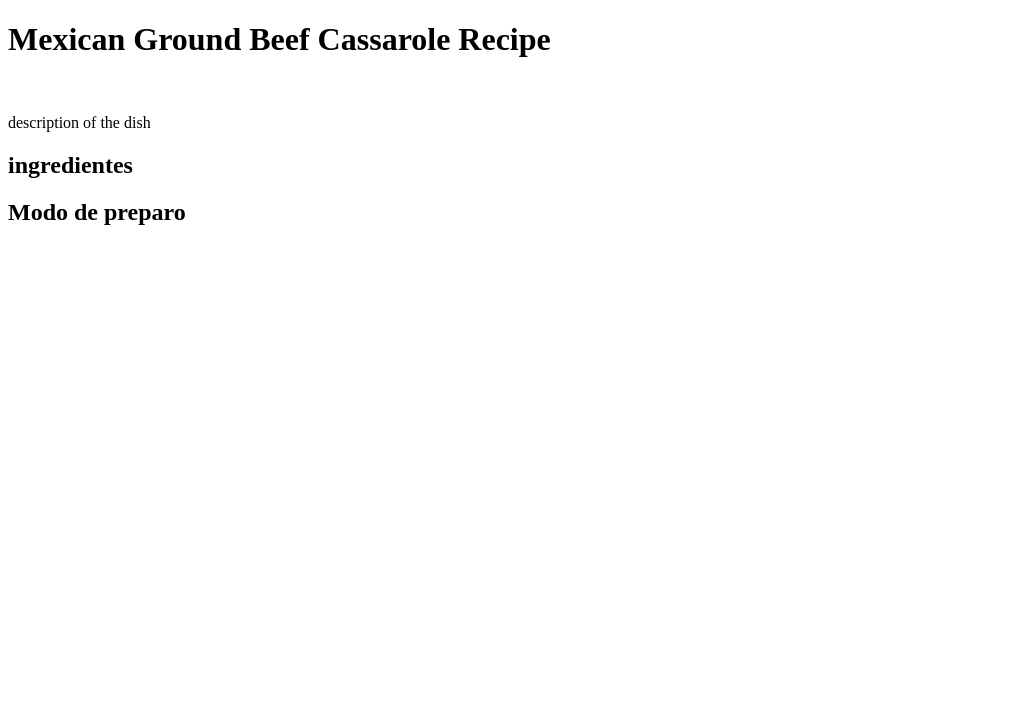
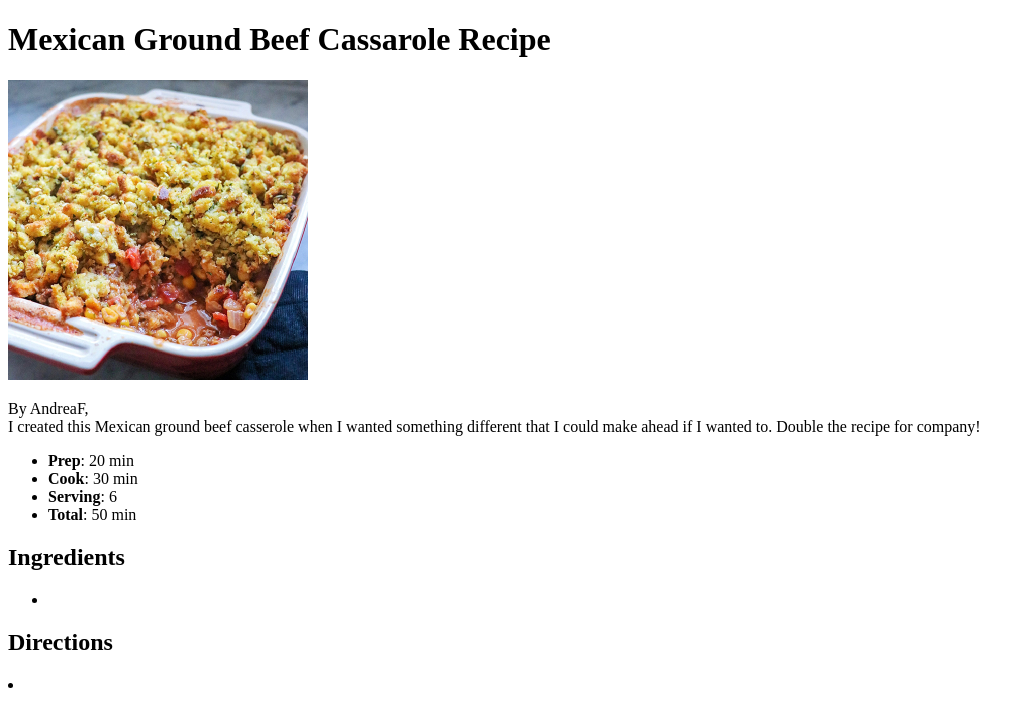
Before and after one commit to Lay-Kami/odin-recipes, a plain HTML site: page recipes/mexican-ground-beef-cassarole.html in a window 1280 px wide. Shown: the whole page, without its empty margins (0-1034 px from the left). Drawn offline with Linux system fonts and the light colour scheme.

Commit message:
Edit mexican-ground-beef-cassarole.html and prickly-pear-cactus-margarita.html and red-velvet-cupcake.html

```diff
--- a/recipes/mexican-ground-beef-cassarole.html
+++ b/recipes/mexican-ground-beef-cassarole.html
@@ -6,17 +6,28 @@
     </head>
     <body>
         <h1>Mexican Ground Beef Cassarole Recipe</h1>
-        <img src="" alt="" width="">
-        <p>description of the dish</p>
+        <img src="../img/cassarole.jpeg" alt="Mexican Ground Beef Cassarole serving." width="300">
+        <p>By AndreaF,<br>I created this Mexican ground beef casserole when I wanted something different
+            that I could make ahead if I wanted to. Double the recipe for company!</p>
 
+            <ul>
+                <li><strong>Prep</strong>: 20 min</li>
+                <li><strong>Cook</strong>: 30 min</li>
+                <li><strong>Serving</strong>: 6</li>
+                <li><strong>Total</strong>: 50 min</li>
+            </ul>
         <!-- Ingredientes: unordered list -->
-        <h2>ingredientes</h2>
+        <h2>Ingredients</h2>
+        <ul>
+            <li></li>
+        </ul>
 
 
         <!-- modo de preparo: ordered list -->
-        <h2>Modo de preparo</h2>
-
-
+        <h2>Directions</h2>
+        <or>
+            <li></li>
+        </or>
     </body>
 
 </html>
```
Also changed, not shown: recipes/prickly-pear-cactus-margarita.html (+18 -7 lines), recipes/red-velvet-cupcake.html (+17 -6 lines).
